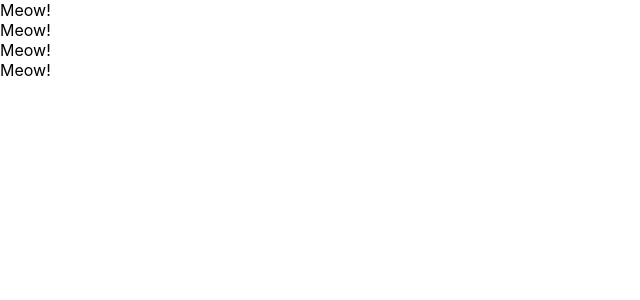
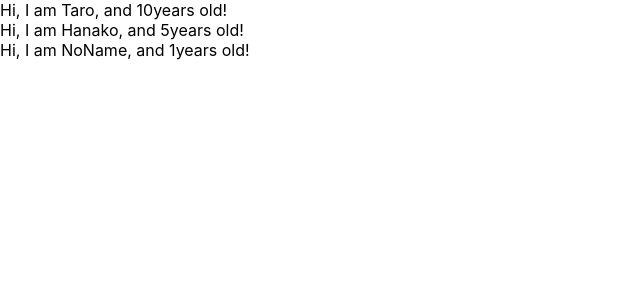
Before and after one commit to Takumi0618/udemy-react-redux-application, a React (Create React App) app: page / in a window 1280 px wide. Shown: the top 300 px of the page, without its empty margins (0-640 px from the left). Built offline with nearby package versions, Linux system fonts and the light colour scheme.

Commit message:
learn props of components

```diff
--- a/src/App.js
+++ b/src/App.js
@@ -1,23 +1,28 @@
 import React, { Component } from 'react';
 
-// class App extends Component {
-//   render() {
-//   return <input type="text" onChange={() => {console.log('I am clicked')}} />;
-//   }
-// }
+const App = () => {
+  const profiles = [
+    { name: "Taro", age: 10},
+    { name: "Hanako", age: 5},
+    { name: "NoName"},
+  ]
 
-const App = () => {
   return (
     <div>
-      <Cat />
-      <Cat />
-      <Cat />
-      <Cat />
+      {
+        profiles.map((profile, index) => {
+          return <User name={profile.name} age={profile.age} key={index} />
+        })
+      }
     </div>
   )
 }
-const Cat = () => {
-  return <div>Meow!</div>
+const User = (props) => {
+  return <div>Hi, I am {props.name}, and {props.age}years old!</div>
+}
+
+User.defaultProps = {
+  age: 1
 }
 
 export default App;
```
